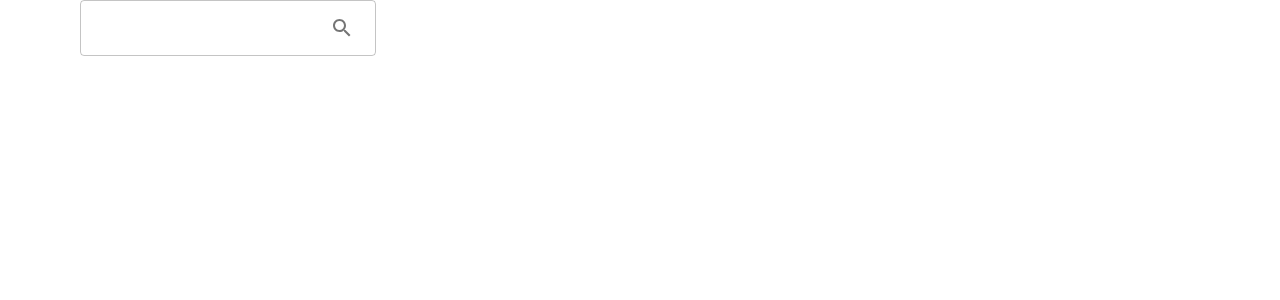
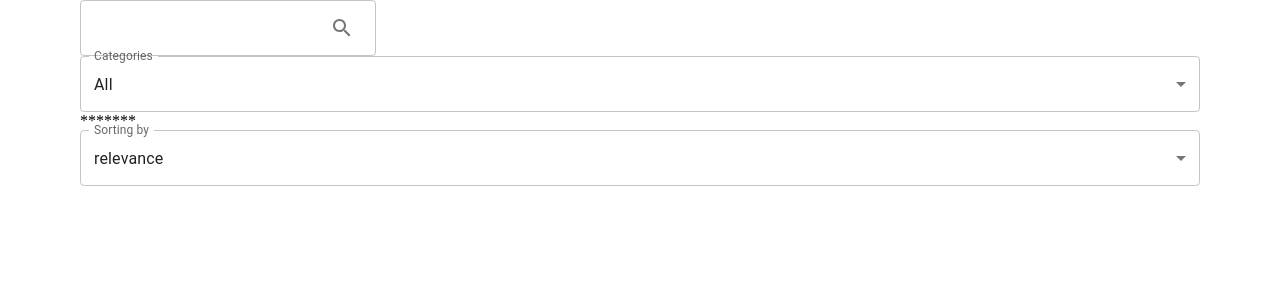
Before and after one commit to AnnaConda007/Google-Books, a React (Vite) app: page / in a window 1280 px wide. Shown: the top 300 px of the page. Built offline with nearby package versions, Linux system fonts and the light colour scheme.

Commit message:
логика сортировки

```diff
--- /dev/null
+++ b/enums.ts
@@ -0,0 +1,14 @@
+export enum SortType {
+  RELEVANCE = "relevance",
+  NEWEST = "newest",
+}
+
+export enum BookCategories {
+  ALL = "All",
+  ART = "Art",
+  BIOGRAPHY = "Biography",
+  COMPUTERS = "Computers",
+  HISTORY = "History",
+  MEDICAL = "Medical",
+  POETRY = "Poetry",
+}
--- a/package.json
+++ b/package.json
@@ -14,11 +14,14 @@
     "@emotion/styled": "^11.11.0",
     "@mui/icons-material": "^5.14.7",
     "@mui/material": "^5.14.7",
+    "@reduxjs/toolkit": "^1.9.5",
     "dotenv": "^16.3.1",
     "react": "^18.2.0",
-    "react-dom": "^18.2.0"
+    "react-dom": "^18.2.0",
+    "react-redux": "^8.1.2"
   },
   "devDependencies": {
+    "@types/gapi.client.books": "^1.0.4",
     "@types/react": "^18.2.15",
     "@types/react-dom": "^18.2.7",
     "@typescript-eslint/eslint-plugin": "^6.0.0",
--- a/src/App.tsx
+++ b/src/App.tsx
@@ -1,7 +1,5 @@
-import { useState } from 'react'
- import Header from './components/header/Header'
+  import Header from './components/header/Header'
 import './App.css'
-
 function App() {
 
   return (
--- a/src/components/header/Header.tsx
+++ b/src/components/header/Header.tsx
@@ -1,15 +1,14 @@
-import SearchInput from './search-input/SearchInput';
+import SearchInput from "./search-input/SearchInput";
+import SelectInput from "./select-input/SelectInput";
+import SortSelect from "./sort-select/SortSelect";
+const Header: React.FC = () => {
+  return (
+    <>
+      <SearchInput />
+      <SelectInput />
+      <SortSelect />
+    </>
+  );
+};
 
-
-const Header :React.FC=()=>{
-  return(
-    <>
-    <SearchInput/>
-    </>
-
-  )
-
-}
-
-
-export default Header
+export default Header;
--- a/src/components/header/search-input/SearchInput.tsx
+++ b/src/components/header/search-input/SearchInput.tsx
@@ -2,22 +2,35 @@ import { TextField, InputAdornment, IconButton } from "@mui/material";
 import SearchIcon from "@mui/icons-material/Search";
 import { useState } from "react";
 import { getBookData } from "../../utils/getBookData";
+import { IBook, setBooks } from "../../../redux/BooksSlice";
+import { useDispatch } from "react-redux";
 
 const SearchInput: React.FC = () => {
+  const dispatch = useDispatch();
   const [inputValue, setInputValue] = useState<string>("");
+
+  const getBookAndSetStateBooks = async () => {
+    if (inputValue === "") return;
+    const books: Array<IBook> | void = await getBookData(inputValue);
+    if (!books) {
+      alert("Ошибка при получении данных");
+      console.error;
+      return;
+    }
+    dispatch(setBooks(books));
+  };
 
   const handleChange = (e: React.ChangeEvent<HTMLInputElement>) => {
     setInputValue(e.target.value);
   };
 
-  const handleKeyPress = (e: React.KeyboardEvent) => {
+  const handleKeyPress = async (e: React.KeyboardEvent) => {
     if (e.key === "Enter") {
-      getBookData(inputValue);
+      await getBookAndSetStateBooks();
     }
   };
-
-  const handleSearchClick = () => {
-    getBookData(inputValue);
+  const handleSearchClick = async () => {
+    await getBookAndSetStateBooks();
   };
 
   return (
@@ -27,11 +40,11 @@ const SearchInput: React.FC = () => {
         value={inputValue}
         autoComplete="off"
         onChange={handleChange}
-        onKeyPress={handleKeyPress}
+        onKeyDown={handleKeyPress}
         InputProps={{
           endAdornment: (
             <InputAdornment position="end">
-              <IconButton onClick={handleSearchClick}>
+              <IconButton aria-label="Поиск" onClick={handleSearchClick}>
                 <SearchIcon />
               </IconButton>
             </InputAdornment>
--- /dev/null
+++ b/src/components/header/select-input/SelectInput.tsx
@@ -0,0 +1,55 @@
+import {
+  Select,
+  MenuItem,
+  FormControl,
+  InputLabel,
+  SelectChangeEvent,
+} from "@mui/material";
+import { useState } from "react";
+import { filteredByCategories } from "../../../redux/BooksSlice";
+import { useDispatch } from "react-redux";
+import { useSelector } from "react-redux";
+import { RootStoreState } from "../../../redux/store";
+import { BookCategories } from "../../../../enums";
+
+const SelectInput: React.FC = () => {
+  const dispatch = useDispatch();
+  const categories: Array<string> = Object.values(BookCategories);
+  const [selectedСategory, setSelectedСategory] = useState<string>(
+    categories[0]
+  );
+  const books = useSelector((state: RootStoreState) => state.books);
+
+  const handleChange = (e: SelectChangeEvent<string>) => {
+    setSelectedСategory(e.target.value);
+    dispatch(filteredByCategories({ category: e.target.value }));
+  };
+
+  return (
+    <>
+      <FormControl fullWidth variant="outlined">
+        <InputLabel>Categories</InputLabel>
+        <Select
+          value={selectedСategory}
+          onChange={handleChange}
+          label="Categories"
+        >
+          {categories.map((category) => (
+            <MenuItem key={category} value={category}>
+              {category}
+            </MenuItem>
+          ))}
+        </Select>
+      </FormControl>
+
+      <span>
+        *******{" "}
+        {books.filteredBooks.map((book) => {
+          return <p>{book.volumeInfo.title} </p>;
+        })}
+      </span>
+    </>
+  );
+};
+
+export default SelectInput;
--- /dev/null
+++ b/src/components/header/sort-select/SortSelect.tsx
@@ -0,0 +1,41 @@
+import {
+  Select,
+  MenuItem,
+  FormControl,
+  InputLabel,
+  SelectChangeEvent,
+} from "@mui/material";
+import { useDispatch } from "react-redux";
+import { setSort } from "../../../redux/BooksSlice";
+import { useState } from "react";
+import { SortType } from "./../../../../enums";
+
+const SortSelect: React.FC = () => {
+  const dispatch = useDispatch();
+  const sortType: Array<string> = Object.values(SortType);
+  const [currentSortMethod, setCurrentSortMethod] = useState(sortType[0]);
+
+  const handleChange = (e: SelectChangeEvent<string>) => {
+    dispatch(setSort(e.target.value));
+    setCurrentSortMethod(e.target.value);
+  };
+
+  return (
+    <FormControl fullWidth variant="outlined">
+      <InputLabel>Sorting by</InputLabel>
+      <Select
+        value={currentSortMethod}
+        onChange={handleChange}
+        label="Sorting by"
+      >
+        {sortType.map((sort) => (
+          <MenuItem key={sort} value={sort}>
+            {sort}
+          </MenuItem>
+        ))}
+      </Select>
+    </FormControl>
+  );
+};
+
+export default SortSelect;
--- a/src/components/utils/getBookData.ts
+++ b/src/components/utils/getBookData.ts
@@ -1,6 +1,20 @@
-export const getBookData =async (title:string)=>{
+import { IBook } from "../../redux/BooksSlice";
+
+export const getBookData = async (
+  title: string
+): Promise<Array<IBook> | void> => {
   const API_KEY = import.meta.env.VITE_REACT_APP_GOOGLE_API_KEY;
-const response = await fetch(`https://www.googleapis.com/books/v1/volumes?q=${title}&key=${API_KEY}`)
-const data = await response.json()
-console.log(data)
-}
+  try {
+    const response = await fetch(
+      `https://www.googleapis.com/books/v1/volumes?q=${title}&key=${API_KEY}`
+    );
+    const data = await response.json();
+    console.log(data)
+    const booksData: Array<IBook> = data.items;
+    return booksData;
+  } catch (error) {
+    console.error("Ошибка при обращении к Google API");
+    alert("Ошибка при обращении к Google API")
+
+  }
+};
--- a/src/main.tsx
+++ b/src/main.tsx
@@ -1,10 +1,13 @@
-import React from 'react'
-import ReactDOM from 'react-dom/client'
-import App from './App.tsx'
-import './index.css'
-
-ReactDOM.createRoot(document.getElementById('root')!).render(
+import React from "react";
+import ReactDOM from "react-dom/client";
+import App from "./App.tsx";
+import "./index.css";
+import { Provider } from "react-redux";
+import store from "./redux/store.ts";
+ReactDOM.createRoot(document.getElementById("root")!).render(
   <React.StrictMode>
-    <App />
-  </React.StrictMode>,
-)
+    <Provider store={store}>
+      <App />
+    </Provider>
+  </React.StrictMode>
+);
--- /dev/null
+++ b/src/redux/BooksSlice.ts
@@ -0,0 +1,72 @@
+import { createSlice, PayloadAction } from "@reduxjs/toolkit";
+import { SortType, BookCategories } from "../../enums";
+export interface IBook {
+  searchInfo: { textSnippet: string };
+  volumeInfo: {
+    categories?: string[];
+    title: string;
+    authors: string[];
+    publishedDate: string;
+    imageLinks: {
+      smallThumbnail: string;
+      thumbnail: string;
+    };
+  };
+}
+
+interface IInitialState {
+  allBooks: Array<IBook>;
+  filteredBooks: Array<IBook>;
+  sortMethod: string;
+}
+
+const initialState: IInitialState = {
+  allBooks: [],
+  filteredBooks: [],
+  sortMethod: "",
+};
+
+const sortBooks = (books: IBook[], method: string) => {
+  if (method === SortType.NEWEST) {
+    return [...books].sort((a, b) =>
+      b.volumeInfo.publishedDate.localeCompare(a.volumeInfo.publishedDate)
+    );
+  } else if (method === SortType.RELEVANCE) {
+    return [...books].sort((a, b) =>
+      a.volumeInfo.title.localeCompare(b.volumeInfo.title)
+    );
+  }
+  return books;
+};
+
+export const books = createSlice({
+  name: "books",
+  initialState,
+  reducers: {
+    setBooks: (state, action: PayloadAction<Array<IBook>>) => {
+      state.allBooks = action.payload;
+      state.filteredBooks = action.payload;
+    },
+    filteredByCategories: (
+      state,
+      action: PayloadAction<{ category: string }>
+    ) => {
+      const filtered =
+        action.payload.category === BookCategories.ALL
+          ? state.allBooks
+          : state.allBooks.filter(
+              (book) =>
+                book.volumeInfo.categories?.[0] === action.payload.category
+            );
+
+      state.filteredBooks = sortBooks(filtered, state.sortMethod);
+    },
+    setSort: (state, action) => {
+      state.sortMethod = action.payload;
+      state.filteredBooks = sortBooks(state.filteredBooks, state.sortMethod);
+    },
+  },
+});
+
+export const { setBooks, filteredByCategories, setSort } = books.actions;
+export default books.reducer;
--- /dev/null
+++ b/src/redux/store.ts
@@ -0,0 +1,10 @@
+import { configureStore } from "@reduxjs/toolkit";
+import BooksSlice from "./BooksSlice";
+const store = configureStore({
+  reducer: {
+    books: BooksSlice,
+  },
+});
+export type RootStoreState = ReturnType<typeof store.getState>;
+
+export default store;
```
Also changed, not shown: 1 other file (tests, documents, lock files or other folders).
